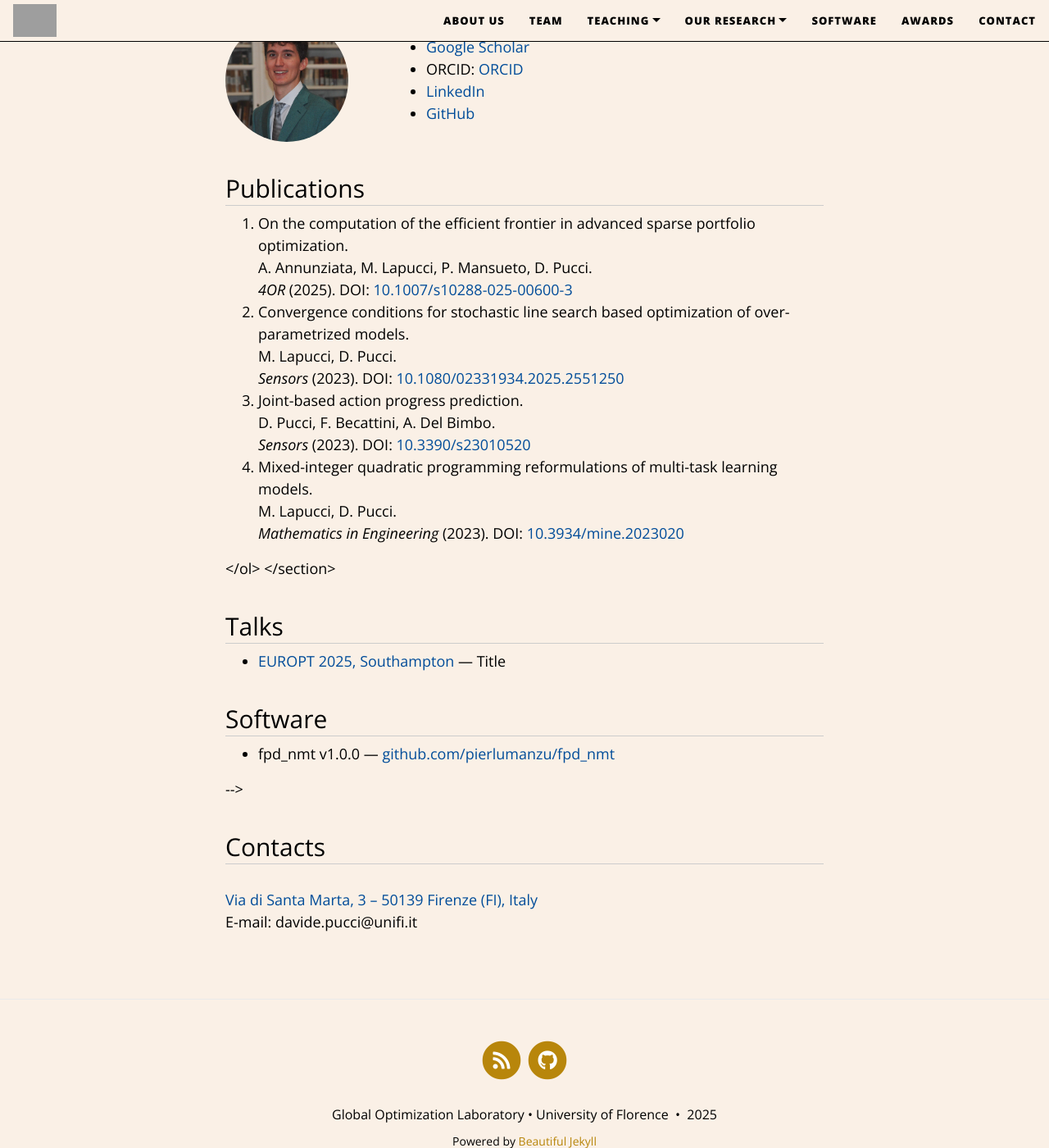
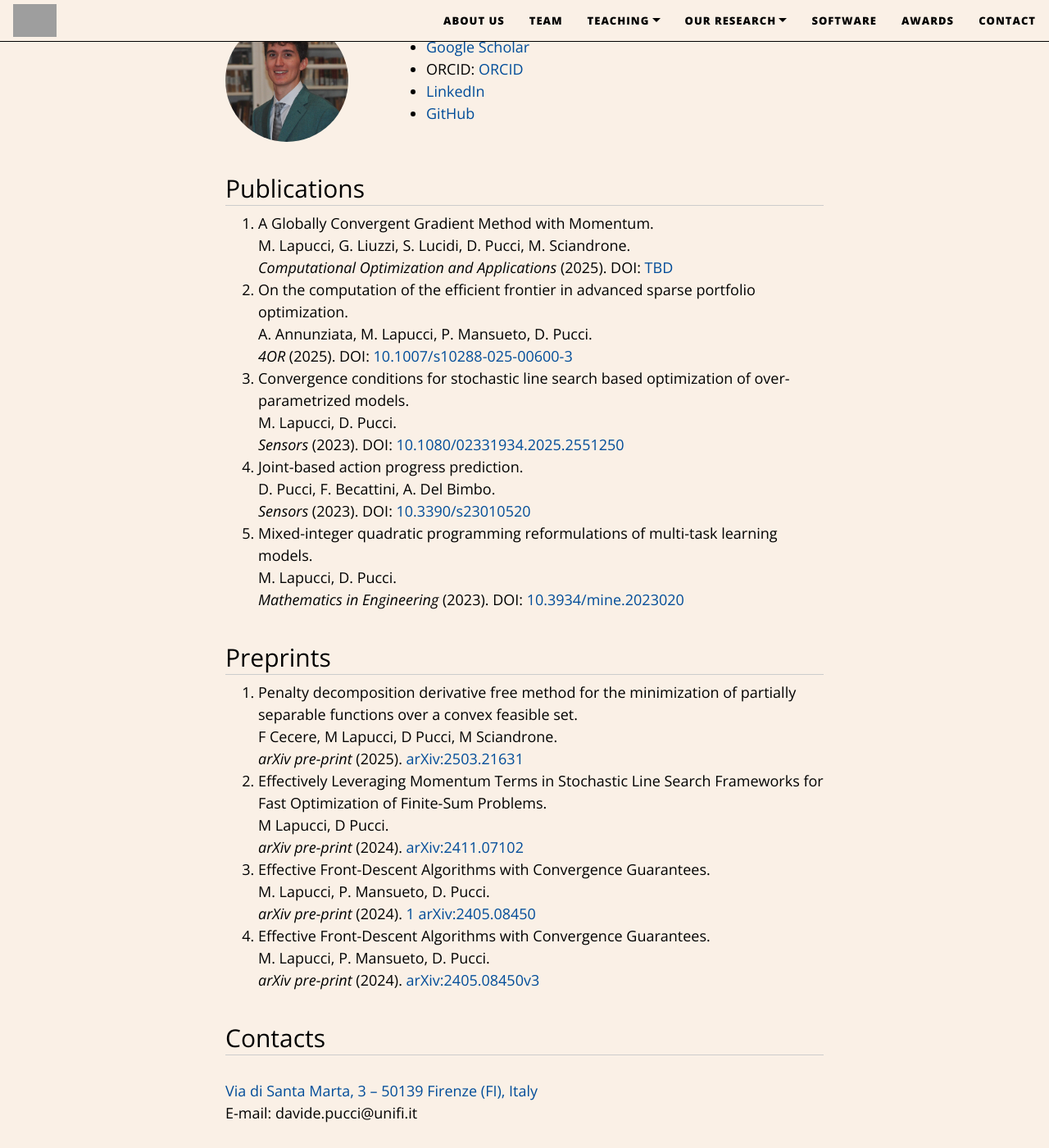
Before and after one commit to GOL-UniFI/GOL-UniFI.github.io, a Jekyll site: the page built from pages/davide_pucci.md, in a window 1280 px wide and 1400 px high, scrolled down 386 px. Shown: the whole window at 82% size. Built offline with Jekyll 4.4.1, drawn with Linux system fonts in a browser that asks for light colours; nearby versions of some CDN libraries; grey boxes are pictures that could not be loaded.

Commit message:
Fix Pucci and added Arxiv

```diff
--- a/pages/davide_pucci.md
+++ b/pages/davide_pucci.md
@@ -40,6 +40,12 @@ title: Davide Pucci
         <h2>Publications</h2>
         <ol>
           <li>
+           A Globally Convergent Gradient Method with Momentum.<br>
+           M. Lapucci, G. Liuzzi, S. Lucidi, D. Pucci, M. Sciandrone.<br>
+            <em>Computational Optimization and Applications</em> (2025). DOI:
+            <a href="">TBD</a>
+          </li>
+          <li>
             On the computation of the efficient frontier in advanced sparse portfolio optimization.<br>
            A. Annunziata, M. Lapucci, P. Mansueto, D. Pucci.<br>
             <em>4OR</em> (2025). DOI:
@@ -67,32 +73,31 @@ title: Davide Pucci
         </ol>
       </section>
 
-      <!--
       <section class="preprints">
         <h2>Preprints</h2>
         <ol>
-
-          <!-- ... altri preprint ... -->
+          <li>
+          Penalty decomposition derivative free method for the minimization of partially separable functions over a convex feasible set.<br>
+          F Cecere, M Lapucci, D Pucci, M Sciandrone.<br>
+          <em>arXiv pre-print</em> (2025). <a href="https://arxiv.org/abs/2503.21631">arXiv:2503.21631</a>
+          </li>
+          <li>
+          Effectively Leveraging Momentum Terms in Stochastic Line Search Frameworks for Fast Optimization of Finite-Sum Problems.<br>
+          M Lapucci, D Pucci.<br>
+          <em>arXiv pre-print</em> (2024). <a href="https://arxiv.org/abs/2411.07102">arXiv:2411.07102</a>
+          </li>
+          <li>
+          Effective Front-Descent Algorithms with Convergence Guarantees.<br>
+          M. Lapucci, P. Mansueto, D. Pucci.<br>
+          <em>arXiv pre-print</em> (2024). <a href="https://arxiv.org/abs/2405.08450">1	arXiv:2405.08450</a>
+          </li>
+          <li>
+          Effective Front-Descent Algorithms with Convergence Guarantees.<br>
+          M. Lapucci, P. Mansueto, D. Pucci.<br>
+          <em>arXiv pre-print</em> (2024). <a href="https://arxiv.org/abs/2405.08450">arXiv:2405.08450v3</a>
+          </li>
         </ol>
       </section>
-
-      <section class="talks">
-        <h2>Talks</h2>
-        <ul>
-          <li><a href="https://europt2025.org/">EUROPT 2025, Southampton</a> — Title</li>
-          <!-- ... altri talk ... -->
-        </ul>
-      </section>
-
-      <section class="software">
-        <h2>Software</h2>
-        <ul>
-          <li>fpd_nmt v1.0.0 — <a href="https://github.com/pierlumanzu/fpd_nmt">github.com/pierlumanzu/fpd_nmt</a></li>
-          <!-- ... altri software ... -->
-        </ul>
-      </section>
-      -->
-
 
       <section class="contacts">
         <h2>Contacts</h2>
```
Also changed, not shown: pages/team.md (+1 -1 lines).
